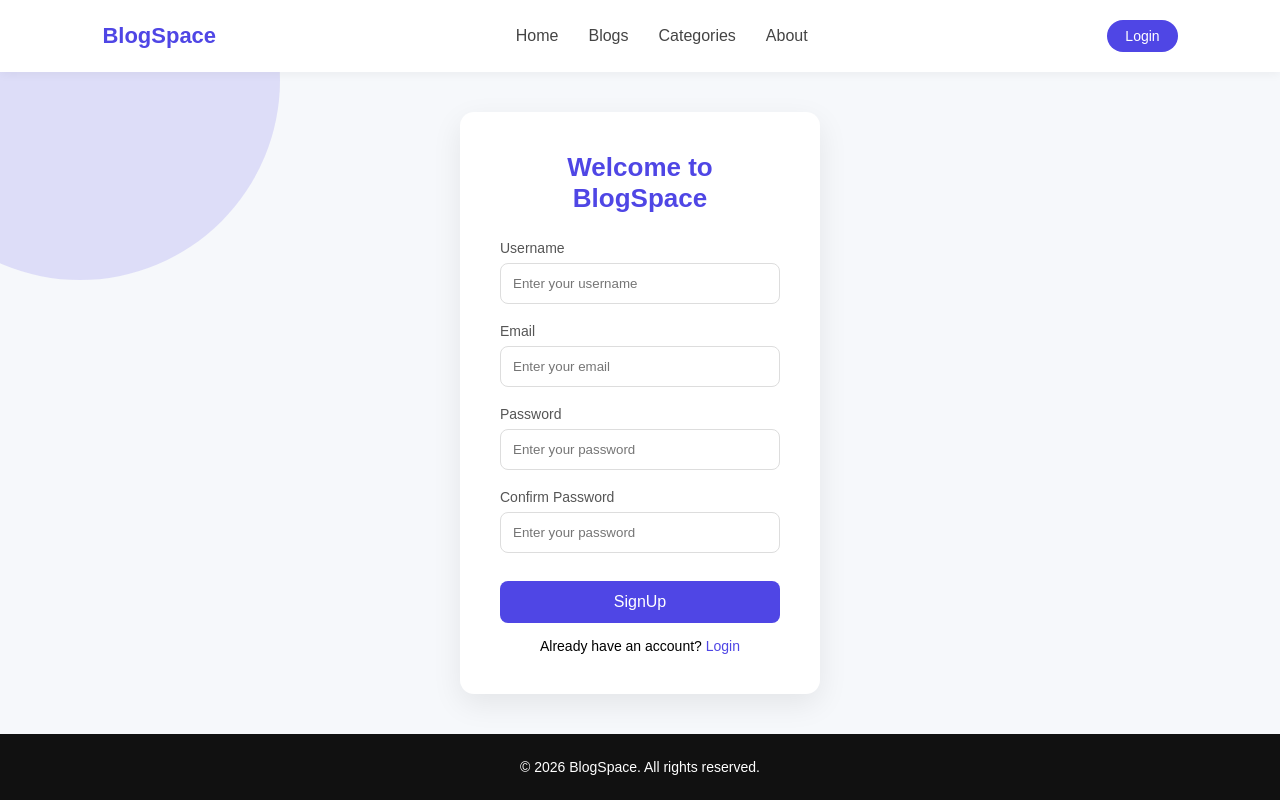
After one commit to shoppingdemonx/blog-project, a Django app: page /signup/ in a window 1280 px wide. The commit adds this page. Run offline with Django 5.2, Linux system fonts and the light colour scheme.

Commit message:
edit-profile created and login sytem is completed

```diff
--- a/blog_app/urls.py
+++ b/blog_app/urls.py
@@ -3,5 +3,8 @@ from . import views
 
 urlpatterns = [
     path('',views.home,name='home'),
-    path('login/',views.login_view,name='login')
+    path('login/',views.login_view,name='login'),
+    path('signup/',views.signup_view,name='signup'),
+    path('logout/',views.logout_view,name='logout'),
+    path('edit_profile/',views.edit_profile,name='edit_profile'),
 ]
--- a/blog_app/views.py
+++ b/blog_app/views.py
@@ -2,13 +2,14 @@ from django.shortcuts import render,redirect
 from django.contrib.auth.models import User
 from .models import Profile
 from django.contrib.auth import authenticate,login,logout
+from django.contrib import messages
 
 # Create your views here.
 
 def home(request):
-    profile = Profile.objects.get(user=request.user)
+    # profile = Profile.objects.get(user=request.user)
     context = {
-        'profile':profile
+        # 'profile':profile
     }
     return render(request,'blog_app/home.html',context)
 
@@ -26,7 +27,58 @@ def login_view(request):
             return redirect('login')
         else:
             login(request,user)
-            return redirect('home')
+            if Profile.objects.filter(user=request.user).exists():
+                return redirect('home')
+            else:
+                return redirect('edit_profile')
 
 
     return render(request,'blog_app/login.html')
+
+
+def logout_view(request):
+    if request.user.is_authenticated:
+        logout(request)
+    return redirect('login')
+
+
+
+
+def signup_view(request):
+    if request.method == 'POST':
+        username = request.POST.get('username')
+        email = request.POST.get('email')
+        passwd1 = request.POST.get('passwd1')
+        passwd2 = request.POST.get('passwd2')
+
+        if passwd1 != passwd2:
+            messages.error(request,"Password doesn't match!")
+            return redirect('signup')
+
+        if User.objects.filter(username=username).exists():
+            messages.error(request,"Username already exists!")
+            return redirect('signup')
+
+        user = User.objects.create_user(username=username,email=email,password=passwd1)
+        user.save()
+        messages.success(request,"Account created successfully!💐")
+        return redirect('login') # after edit profile page created should redirect to there
+    return render(request,'blog_app/signup.html')
+
+
+def edit_profile(request):
+    if request.method == 'POST':
+        bio = request.POST.get('bio')
+        profile_pic = request.FILES.get('profile_pic')
+
+        profile, created = Profile.objects.get_or_create(user=request.user)
+
+        profile.bio = bio
+
+        if profile_pic:
+            profile.profile_pic = profile_pic
+
+        profile.save()
+        messages.success(request,"Profile Updated successfully.")
+        return redirect('home')
+    return render(request,'blog_app/edit_profile.html')
--- a/static/css/styles.css
+++ b/static/css/styles.css
@@ -81,6 +81,7 @@ nav ul li a:hover {
 .profile {
   position: relative;
   cursor: pointer;
+  /* padding: 10px; */
 }
 
 .profile img {
@@ -89,16 +90,23 @@ nav ul li a:hover {
   border-radius: 50%;
   object-fit: cover;
 }
+.profile::after{
+  content: "";
+  position: absolute;
+  left: -30px;
+  width: 150%;
+  height: 100%;
+}
 
 /* DROPDOWN */
 
 .dropdown {
   position: absolute;
-  top: 55px;
+  top: 40px;
   right: 0;
   background: white;
   width: 160px;
-  border-radius: 10px;
+  border-radius: 15px;
   box-shadow: 0 5px 15px rgba(0, 0, 0, 0.1);
   display: none;
   flex-direction: column;
@@ -219,7 +227,7 @@ footer {
   font-size: 14px;
 }
 
-/* LOGIN CARD */
+/* box CARD */
 .login-page {
   flex: 1;
   display: flex;
@@ -228,7 +236,7 @@ footer {
   padding: 40px 8%;
 }
 
-.login-container {
+.box-container {
   position: relative;
   background: white;
   padding: 40px;
@@ -239,7 +247,7 @@ footer {
   z-index: 1;
 }
 
-.login-container h2 {
+.box-container h2 {
   margin-bottom: 25px;
   color: #4f46e5;
   font-size: 26px;
@@ -274,7 +282,7 @@ footer {
 
 /* BUTTON */
 
-.login-btn {
+.btn {
   width: 100%;
   padding: 12px;
   border: none;
@@ -287,7 +295,7 @@ footer {
   transition: 0.3s;
 }
 
-.login-btn:hover {
+.btn:hover {
   background: #4338ca;
   transform: translateY(-2px);
   box-shadow: 0 6px 15px rgba(0, 0, 0, 0.15);
--- a/templates/base.html
+++ b/templates/base.html
@@ -15,7 +15,7 @@
       <div class="logo">BlogSpace</div>
 
       <ul>
-        <li><a href="#">Home</a></li>
+        <li><a href="/">Home</a></li>
         <li><a href="#">Blogs</a></li>
         <li><a href="#">Categories</a></li>
         <li><a href="#">About</a></li>
@@ -23,18 +23,26 @@
 
       {% if request.user.is_authenticated %}
       <div class="profile">
-        <img src="{{profile.profile_pic.url}}" alt="profile" />
+        <img src="{{request.user.profile.profile_pic.url}}" alt="profile" />
         <div class="dropdown">
-          <a href="#">Profile</a>
+          <a href="{% url 'edit_profile' %}">Edit Profile</a>
           <a href="#">My Blogs</a>
-          <a href="#">Settings</a>
-          <a href="#">Logout</a>
+          <!-- <a href="#">Settings</a> -->
+          <a href="{% url 'logout' %}">Logout</a>
         </div>
       </div>
       {% else %}
-      <a href="#" class="nav-btn">Login</a>
+      <a href="{% url 'login' %}" class="nav-btn">Login</a>
       {% endif %}
     </nav>
+
+    {% if messages %}
+    <div class="message-container">
+      {% for message in messages %}
+      <div class="alert {{ message.tags }}">{{ message }}</div>
+      {% endfor %}
+    </div>
+    {% endif %}
     {% block body %}{% endblock %}
 
     <!-- FOOTER -->
--- a/templates/blog_app/login.html
+++ b/templates/blog_app/login.html
@@ -2,7 +2,7 @@
 {% block title %}Login - BlogSpace{% endblock %}
 {% block body %}
 <main class="login-page">
-  <div class="login-container">
+  <div class="box-container">
     <h2>Welcome Back 👋</h2>
 
     <form method="post">
@@ -21,10 +21,10 @@
         />
       </div>
 
-      <button class="login-btn">Login</button>
+      <button class="btn">Login</button>
 
       <div class="extra">
-        <p>Don't have an account? <a href="#">Register</a></p>
+        <p>Don't have an account? <a href="{% url 'signup' %}">Register</a></p>
       </div>
     </form>
   </div>
--- /dev/null
+++ b/templates/blog_app/signup.html
@@ -0,0 +1,39 @@
+{% extends 'base.html' %}
+{% block title %}SignUp - BlogSpace{% endblock %}
+{% block body %}
+<main class="login-page">
+  <div class="box-container">
+    <h2>Welcome to BlogSpace </h2>
+
+    <form method="post">
+      {% csrf_token %}
+      <div class="input-group">
+        <label>Username</label>
+        <input type="text" name="username" placeholder="Enter your username" />
+      </div>
+      <div class="input-group">
+        <label>Email</label>
+        <input type="email" name="email" placeholder="Enter your email" />
+      </div>
+      <div class="input-group">
+        <label>Password</label>
+        <input type="tex" name="passwd1" placeholder="Enter your password" />
+      </div>
+      <div class="input-group">
+        <label>Confirm Password</label>
+        <input
+          type="password"
+          name="passwd2"
+          placeholder="Enter your password"
+        />
+      </div>
+
+      <button class="btn">SignUp</button>
+
+      <div class="extra">
+        <p>Already have an account? <a href="{% url 'login' %}">Login</a></p>
+      </div>
+    </form>
+  </div>
+</main>
+{% endblock %}
```
Also changed, not shown: templates/blog_app/edit_profile.html (added, +35 -0 lines).
